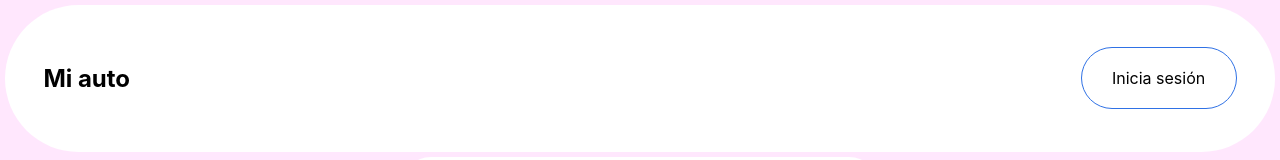
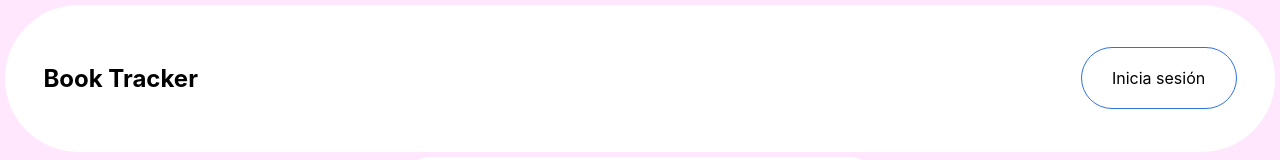
Before and after one commit to victoriamunozrobles-bot/book-tracker-frontend, a React (Vite) app in the folder book-tracker-frontend/: page / in a window 1280 px wide. Shown: the top 160 px of the page. Built offline with nearby package versions, Linux system fonts and the light colour scheme.

Commit message:
Update: cambia el nombre de la página en el header.

```diff
--- a/book-tracker-frontend/src/components/Header/Header.jsx
+++ b/book-tracker-frontend/src/components/Header/Header.jsx
@@ -5,7 +5,7 @@ export default function Header({ loggedIn, email, onSignOut }) {
 
   return (
     <header className="header">
-      <h2 className="header__title">Mi auto</h2>
+      <h2 className="header__title">Book Tracker</h2>
       <div className="header__container">
         {loggedIn ? (
           <>
```
